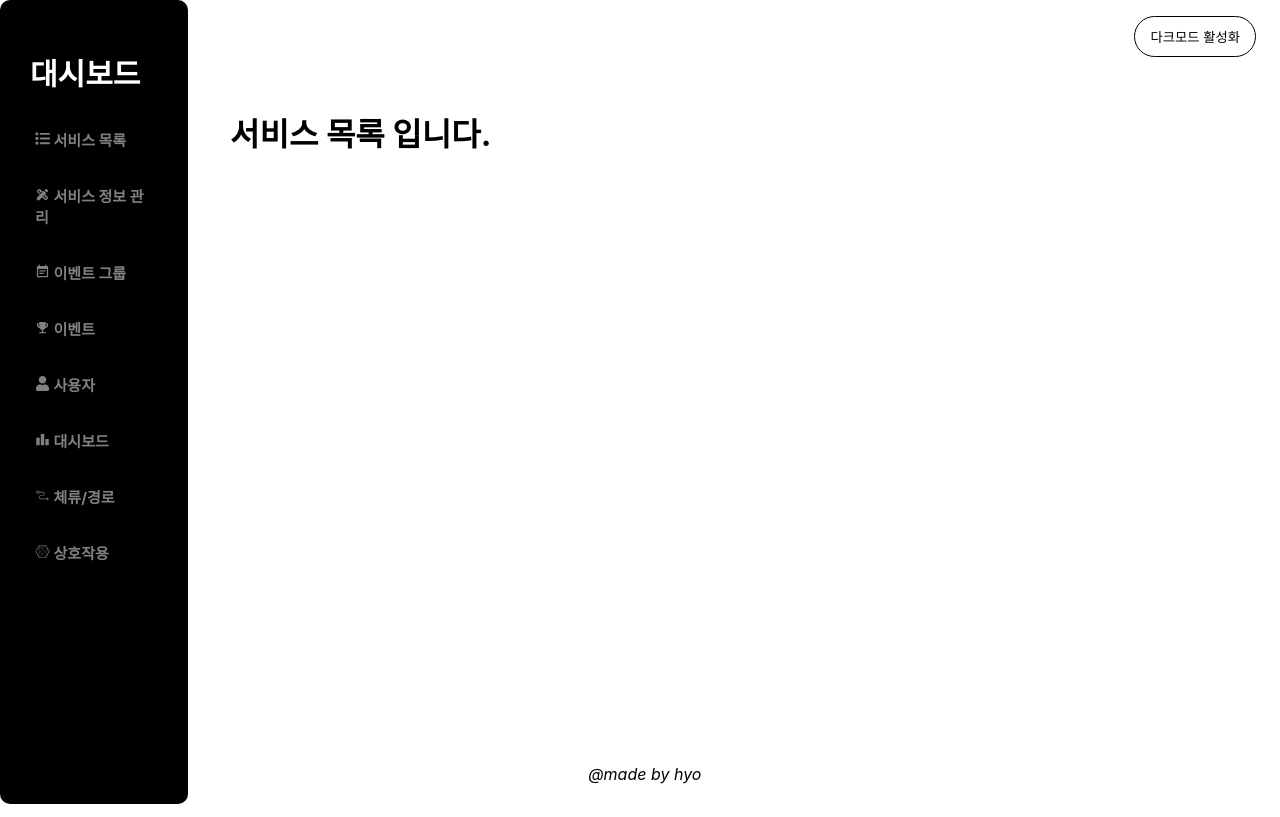
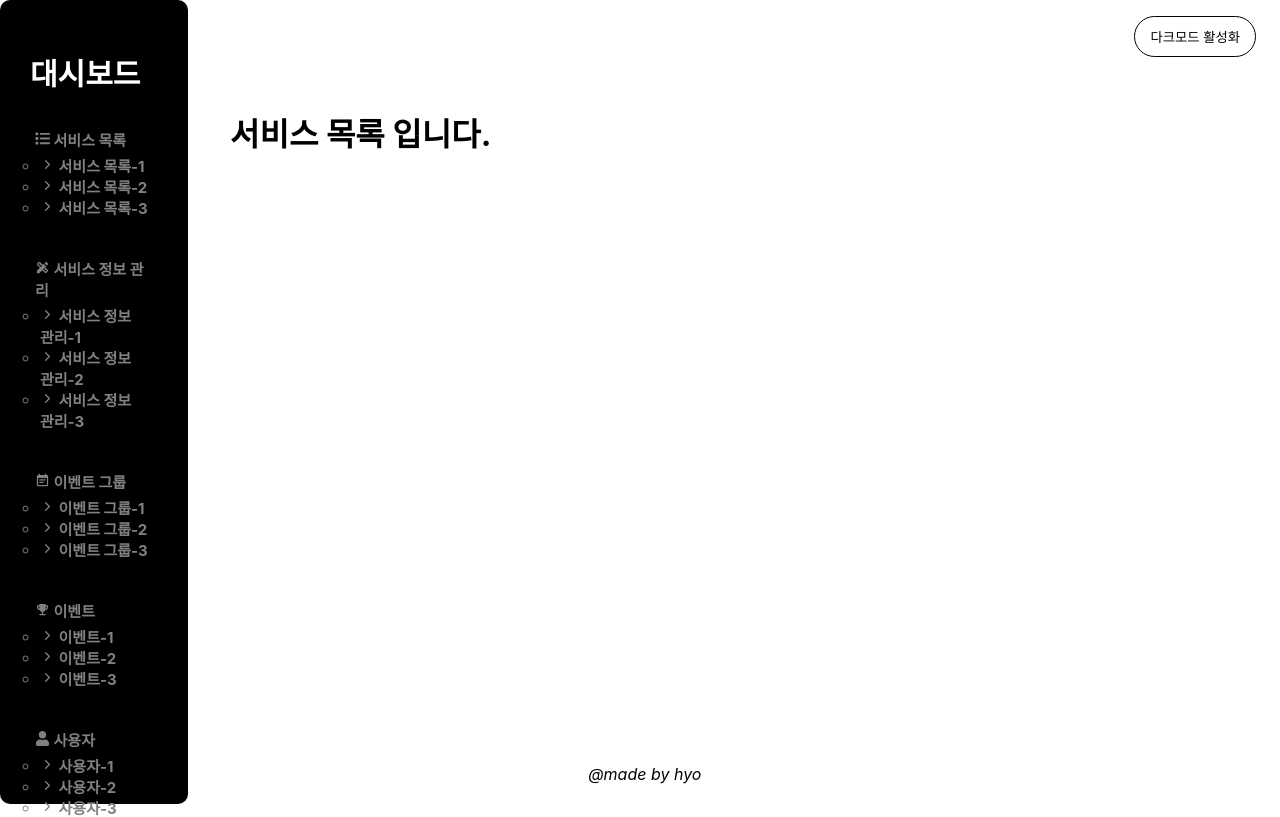
Before and after one commit to hyodii/REACT_TEST, a React (Create React App) app in the folder react_study/: page / in a window 1280 px wide. Shown: the top 817 px of the page. Built offline with nearby package versions, Linux system fonts and the light colour scheme.

Commit message:
feat : sidebar depth2 클릭 시 Page 뜨도록 설정

```diff
--- a/react_study/src/App.js
+++ b/react_study/src/App.js
@@ -12,6 +12,8 @@ import Page7 from "./component/Page7";
 import Page8 from "./component/Page8";
 import Sidebar from "./component/Sidebar";
 import styled from "styled-components";
+import Page1_2 from "./component/Page1_2";
+import Page1_3 from "./component/Page1_3";
 
 const Style = {
   Header: styled.div`
@@ -112,17 +114,29 @@ function App() {
       사이드바 상태
    */
   const [number, setNumber] = useState(0);
+  const [number2, setNumber2] = useState(0);
   const changeNumber = (number) => {
     setNumber(number)
+    console.log("number--부모 변했나요?--->", number)
+  }
+  const changeNumber2 = (number2, number) => {
+    setNumber2(number2)
+    setNumber(number)
+    console.log("number2--부모 변했나요?--->", number2)
     console.log("number--부모 변했나요?--->", number)
   }
 
   /*
       사이드바 depth1
    */
-  const depth1 = (number => {
+  const depth1 = ((number, number2) => {
     switch(number) {
-    case 0: return <Page1/>
+    case 0: switch(number2) {
+      case 0: return <Page1/>
+      case 1: return <Page1_2/>
+      case 2: return <Page1_3/>
+    }
+    break;
     case 1: return <Page2/>
     case 2: return <Page3/>
     case 3: return <Page4/>
@@ -133,16 +147,32 @@ function App() {
     }
   })
 
+  /*
+      사이드바 depth2
+   */
+  const depth2 = ( (number2) => {
+    switch(number2) {
+      case 0: return <Page1/>
+      case 1: return <Page2/>
+      case 2: return <Page3/>
+      case 3: return <Page4/>
+      case 4: return <Page5/>
+      case 5: return <Page6/>
+      case 6: return <Page7/>
+      case 7: return <Page8/>
+    }
+  })
+
   return (
     <div>
       <Style.Header>
         <Header $darkstate={isDarkMode} onClick={changeDark}></Header>
       </Style.Header>
       <Style.Sidebar>
-        <Sidebar $numberstate={number} onClick={changeNumber}></Sidebar>
+        <Sidebar $numberstate={number} $numberstate2={number2} onClick={changeNumber} onClick2={changeNumber2}></Sidebar>
       </Style.Sidebar>
       <Style.Page>
-        {depth1(number)}
+        {depth1(number, number2)}
       </Style.Page>
       <Style.Footer>
         <Footer></Footer>
--- /dev/null
+++ b/react_study/src/component/Page1_2.js
@@ -0,0 +1,11 @@
+import React from 'react';
+
+const Page1_2 = () => {
+  return (
+    <div className='page1_2'>
+      <h1>서비스 목록-2 입니다.</h1>
+    </div>
+  );
+};
+
+export default Page1_2;
--- /dev/null
+++ b/react_study/src/component/Page1_3.js
@@ -0,0 +1,11 @@
+import React from 'react';
+
+const Page1_3 = () => {
+  return (
+    <div className='page1_3'>
+      <h1>서비스 목록-3 입니다.</h1>
+    </div>
+  );
+};
+
+export default Page1_3;
--- a/react_study/src/component/Sidebar.js
+++ b/react_study/src/component/Sidebar.js
@@ -6,13 +6,13 @@ import { FaConnectdevelop, FaUser } from "react-icons/fa";
 import { CiRoute } from "react-icons/ci";
 import { FiChevronRight } from "react-icons/fi";
 
-function Sidebar({numberstate, onClick}) {
+function Sidebar({numberstate, numberstate2, onClick, onClick2}) {
   const menus = [
     { depth1: 0, name: "서비스 목록", icon: <FaList />,
       menus: [
-          {depth2:0, name: "서비스 목록-1", icon: <FiChevronRight />}
-        , {depth2:1, name: "서비스 목록-2", icon: <FiChevronRight />}
-        , {depth2:2, name: "서비스 목록-3", icon: <FiChevronRight />}
+          {depth1:0, depth2:0, name: "서비스 목록-1", icon: <FiChevronRight />}
+        , {depth1:0, depth2:1, name: "서비스 목록-2", icon: <FiChevronRight />}
+        , {depth1:0, depth2:2, name: "서비스 목록-3", icon: <FiChevronRight />}
       ]
     },
     { depth1: 1, name: "서비스 정보 관리", icon: <MdDesignServices />,
@@ -71,6 +71,13 @@ function Sidebar({numberstate, onClick}) {
     setNumber(number);
     console.log("number--자식입니다-->", number)
   }
+  let [number2, setNumber2] = useState(0);
+  const handleClickButton2 = (number2, number) => {
+    setNumber2(number2);
+    setNumber(number);
+    console.log("number2--자식입니다!-->", number2)
+    console.log("number--자식입니다!-->", number2)
+  }
 
   return (
     <div>
@@ -82,12 +89,12 @@ function Sidebar({numberstate, onClick}) {
             <li className='depth1'>
               {menu.icon}
               <a href="#" onClick={() => {handleClickButton(menu.depth1); onClick(menu.depth1)}} >{' ' + menu.name}</a>
-                <ul key={menu.depth1} className='depth22'>
+                <ul className='ulDepth2'>
                   {menu.menus.map((depth2Menu) => {
                     return (
-                    <li className='depth2'>
+                    <li className='liDepth2' key={depth2Menu.depth2}>
                       {depth2Menu.icon}
-                      <a href="#" onClick={() => {handleClickButton(depth2Menu.depth2); onClick(depth2Menu.depth2)}} >{' ' + depth2Menu.name}</a>
+                      <a href="#" onClick={() => {handleClickButton2(depth2Menu.depth2, depth2Menu.depth1); onClick2(depth2Menu.depth2, depth2Menu.depth1)}} >{' ' + depth2Menu.name}</a>
                     </li>
                           )
                     })
```
